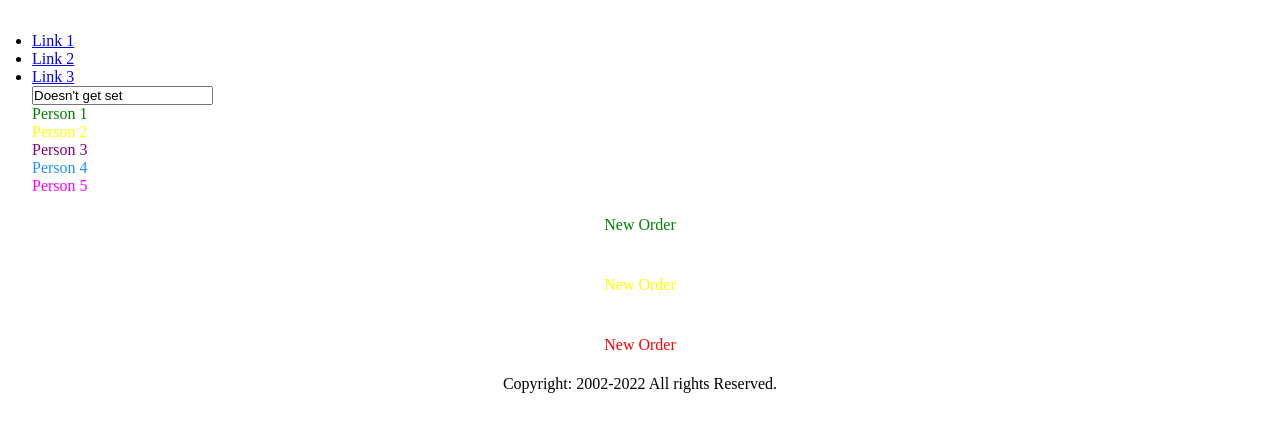
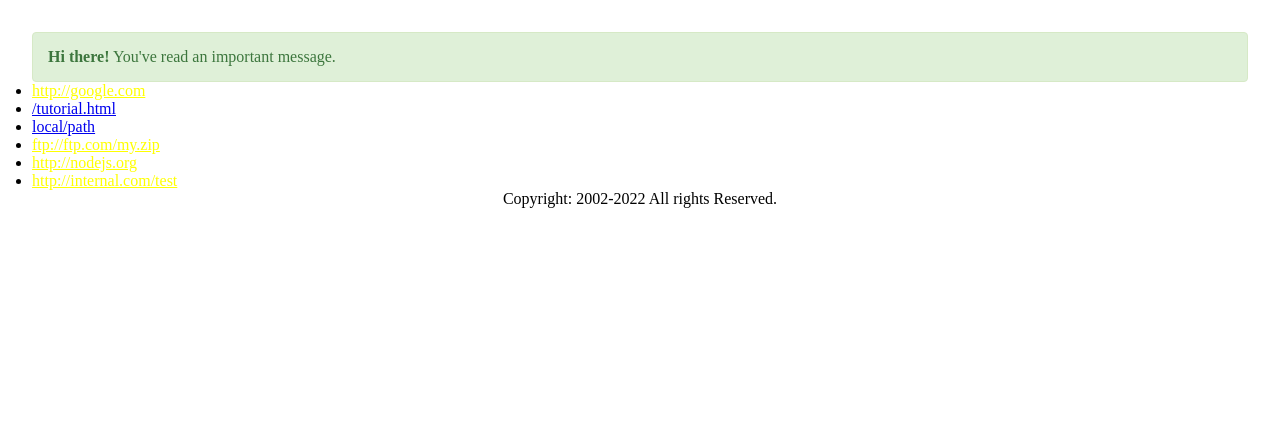
Before and after one commit to ndejoma/100-DAYS-OF-CODE, a plain HTML site: page 54.DAY/index.html in a window 1280 px wide. Drawn offline with Linux system fonts and the light colour scheme.

Commit message:
Creating elemnents nodes

```diff
--- a/54.DAY/index.html
+++ b/54.DAY/index.html
@@ -5,44 +5,31 @@
 	<head>
 		<meta charset="utf-8" />
 		<meta http-equiv="X-UA-Compatible" content="IE=edge" />
-		<title>Day 54 | The DOM🥳</title>
+		<title>Day 54 | Modifying The DOM🥳</title>
 		<meta name="description" content="" />
 		<meta name="viewport" content="width=device-width, initial-scale=1" />
 		<link rel="stylesheet" href="styles.css" />
 	</head>
 
 	<body>
-		<header id="header">
-			<nav class="nav-links" id="navbar">
-				<ul>
-					<li class="nav-link">
-						<a href="#">Link 1</a>
-					</li>
-					<li class="nav-link">
-						<a href="#">Link 2</a>
-					</li>
-					<li class="nav-link">
-						<a href="#">Link 3</a>
-					</li>
-				</ul>
-			</nav>
-		</header>
+		<!-- ###### creating the alert box ######-->
+		<div class="alert">
+			<strong>Hi there!</strong> You've read an important message.
+		</div>
 
-		<input type="text" text="mememme" placeholder="Meeeee" />
-
-		<div data-person="1">Person 1</div>
-		<div data-person="2">Person 2</div>
-		<div data-person="3">Person 3</div>
-		<div data-person="4">Person 4</div>
-		<div data-person="5">Person 5</div>
-
-		<!-- using the data-state -->
-		<div class="order" data-order-state="new">New Order</div>
-		<div class="order" data-order-state="pending">New Order</div>
-		<div class="order" data-order-state="cancelled">New Order</div>
+		<ul id="links-list">
+			<li><a href="http://google.com">http://google.com</a></li>
+			<li><a href="/tutorial">/tutorial.html</a></li>
+			<li><a href="local/path">local/path</a></li>
+			<li><a href="ftp://ftp.com/my.zip">ftp://ftp.com/my.zip</a></li>
+			<li><a href="http://nodejs.org">http://nodejs.org</a></li>
+			<li>
+				<a href="http://internal.com/test">http://internal.com/test</a>
+			</li>
+		</ul>
 
 		<!-- creating a footer -->
-		<footer style="text-align: center;">
+		<footer style="text-align: center">
 			<p>
 				Copyright: 2002-<span class="year-span"></span> All rights
 				Reserved.
--- a/54.DAY/main.js
+++ b/54.DAY/main.js
@@ -4,111 +4,17 @@
  * @format
  */
 /***
- * Searching elemement in the DOM
+ * Modifyibg the DOM
  */
 
-//1.document.getElementById or Just id -> it finds the elements by its id, which should be unique per page
-//selecting the element with an id of header
-// const header = document.getElementById('header');
-// console.log(header); //<header id='header'>...</header>
-
-//2. elem.querySelector(csssselector) -> any css selector is valid
-//return the first element found for the given selector
-const navBar = document.querySelector('.nav-links');
-console.log(navBar); //<nav class="nav-links" id="navbar">
-
-//3. elem.querySelectorAll(CSSselector) -> returns inside the given element that match a given CSS selector
-const navLinks = navBar.querySelectorAll('.nav-link');
-console.log(navLinks); //NodeList(3) [li.nav-link, li.nav-link, li.nav-link]
-
-//4.element.matches(CSSselector) -> returnns true or false by testing if an element matches a certain CSS selector
-const isNav = navBar.matches('#navbar');
-console.log(isNav); //true
-
-//5.element.closest(CSSselector) -> looks for the nearest ancestor that matches a given CSS selector
-//we can select the <header> which is an ancestor of the links
-const link = navBar.querySelector('.nav-link > a');
-const ancestor = link.closest('#header');
-console.log(ancestor); //<header id='header'>...</header>
-
-//6. Other types searching function include
-//a.document.getElementsByTagName(tag eg p), select all the given tag names
-//select all the paragraphs in a page returns HTML live collection
-const paras = document.getElementsByTagName('p');
-console.log(paras); //HTMLCollection []
-
-//b. docum
-console.log(navBar.getElementsByTagName('li'));
-
-// console.log(header.getElementById('navbar'));
-
-const myNavLinks = navBar.getElementsByClassName('nav-link');
-console.log(myNavLinks); //[li.nav-link, li.nav-link,...]
-
-const a = document.createElement('a');
-console.dir(a.insertAdjacentElement);
-
-console.dir(document);
-
 /***
- * Attributes
+ * Modifying the DOM
+ * It is the Key to creating live pages
+ * Creating new elemens on the fly
+ * Modifying existing pages
  */
 
-const input = document.body.querySelector('input');
-console.log(input.hasAttribute('text')); //true
-console.dir(input.id); //''
-//set the id
-input.setAttribute('id', 'search');
-
-//chanhe the id
-input.id = 'Youuuu';
-//log the id value
-console.dir(input.id);
-
-//log the value
-console.log(input.value); //''
-
-//set the value of the input
-input.setAttribute('value', 'Hmmmmm!!!!');
-console.log(input.value); //Hmmmm
-//but  you cannot set the value directly
-//BUG
-input.value = "Doesn't get set";
-
-//log the value using getAtttribute
-//No synchronization
-console.log(input.getAttribute('value'));
-
-console.dir(input);
-
-const personDataDiv = document.querySelectorAll('div[data-person]');
-console.log(personDataDiv);
-
-const colors = ['green', 'yellow', 'purple', 'dodgerblue', 'fuchsia'];
-
-personDataDiv.forEach(personData => {
-	//set eeach color of the person data
-	personData.style.color = colors[personData.dataset.person - 1];
-	console.log(personData.style.color);
-});
-
-//select the data
-const cartStatusMessage = document.querySelector('div.order[data-order-state');
-console.log(cartStatusMessage);
-
-//change the status of the order randomly
-const randomNo = max => {
-	//generete a max number upto
-	return Math.floor(Math.random() * 3);
-};
-
-console.log(randomNo(3));
-
-const orderStatuses = ['new', 'pending', 'cancelled'];
-
-//style the first status randomnly
-cartStatusMessage.dataset.orderState = orderStatuses[randomNo(3)];
-//create a function to get the currentYear
+//Modifying the DOM
 const getCurrentYear = () => {
 	return new Date().getFullYear();
 };
@@ -116,40 +22,31 @@ const footer = document.querySelectorAll('footer');
 console.log(footer);
 //select all year spans
 const yearSpans = document.querySelectorAll('span.year-span');
-console.log( yearSpans );
+console.log(yearSpans);
 
 yearSpans.forEach(yearSpan => {
 	yearSpan.innerText = `${getCurrentYear()}`;
 });
 
+// Day of 53 assignment
+const linksList = document.querySelector('#links-list');
+console.log(linksList);
 
-/**
- * Day 53: Data attributes in HTML documents.
-All attributes starting with "data-" are reserved for programmers. They are available in the dataset property of the respective nodes. Data attributes are used to pass custom data from HTML  or mark HTML- elements for JavaScript.
+const allLinks = linksList.querySelectorAll('li > a');
 
-//we can access elements from a page using their dataset values
-//Consider this HTML snippet
-   <section id="persons">
-     	<p data-person="1">Person 1</p>
-		<p data-person="2">Person 2</p>
-		<p data-person="3">Person 3</p>
-		<p data-person="4">Person 4</p>
-		<p data-person="5">Person 5</p>
-  </section>
+//check if the links is a http or an external link
+allLinks.forEach(link => {
+	//only style the link with //
+	if (link.innerText.includes('//')) {
+		//style the links with the //
+		link.style.color = 'yellow';
+		console.log(link.innerText);
+	}
+});
 
-//select the section with id of persons
-const personsSection = document.querySelector('#persons')
+//Creating new elements as node
+const div = document.createElement('div');
+console.dir( div );
 
 
- const persons = personsSection.querySelectorAll('p[data-person]');
-
- //arrays of colors to style each person
- const colors = ['green', 'yellow', 'purple', 'dodgerblue', 'fuchsia'];
-
-
- persons.forEach(person => {
-     //set each color of the person data
-     //subtract 1 to match the array index
-     person.style.color = colors[person.dataset.person - 1];
- });
- */
+//How do we insert elements into the DOM
--- a/54.DAY/styles.css
+++ b/54.DAY/styles.css
@@ -1,3 +1,5 @@
+/** @format */
+
 * {
 	margin: 0;
 	padding: 0;
@@ -83,7 +85,6 @@ select{
     display: inline-block;
 } */
 
-
 .order {
 	display: flex;
 	align-items: center;
@@ -91,12 +92,20 @@ select{
 	height: 60px;
 }
 
-.order[data-order-state="new"] {
+.order[data-order-state='new'] {
 	color: green;
 }
-.order[data-order-state="pending"] {
+.order[data-order-state='pending'] {
 	color: yellow;
 }
-.order[data-order-state="cancelled"] {
+.order[data-order-state='cancelled'] {
 	color: red;
 }
+
+.alert {
+	padding: 15px;
+	border: 1px solid #d6e9c6;
+	border-radius: 4px;
+	color: #3c763d;
+	background-color: #dff0d8;
+}
```
Lines whose indentation alone changed are shown as unchanged.
